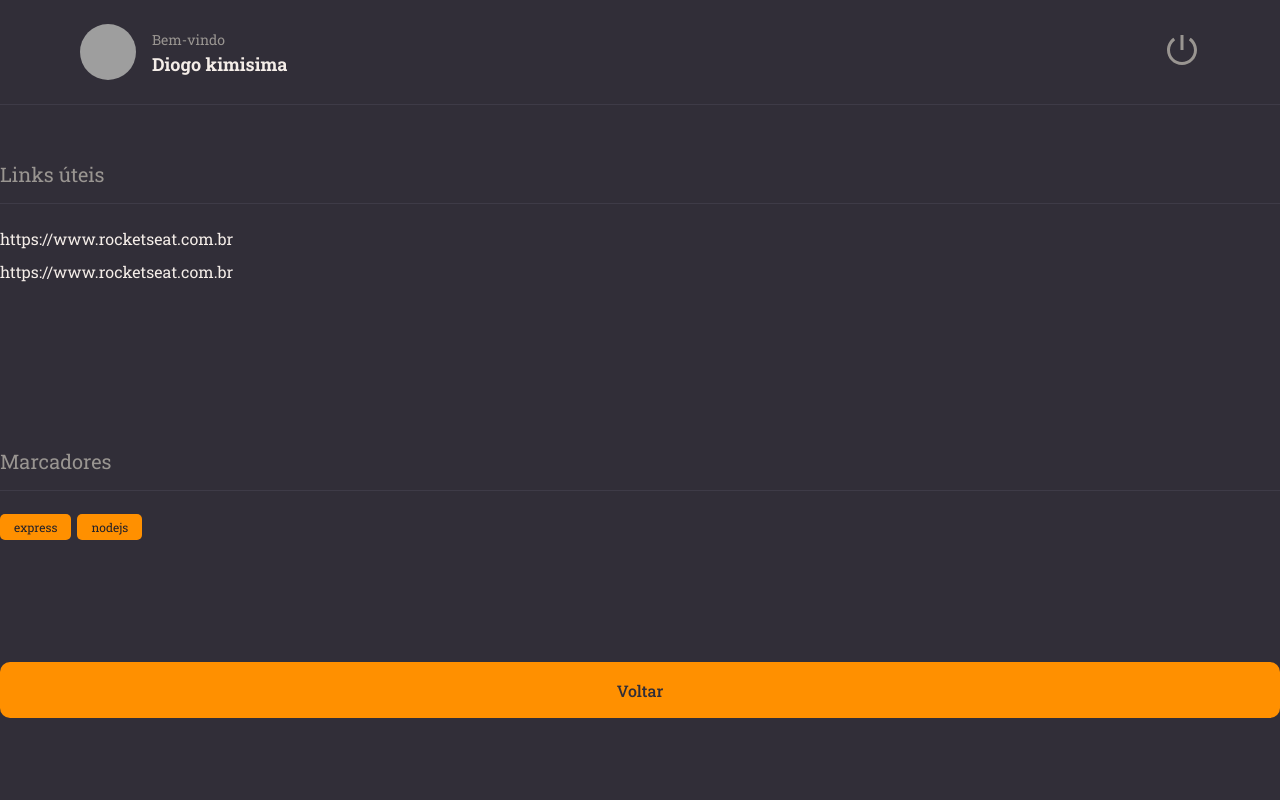
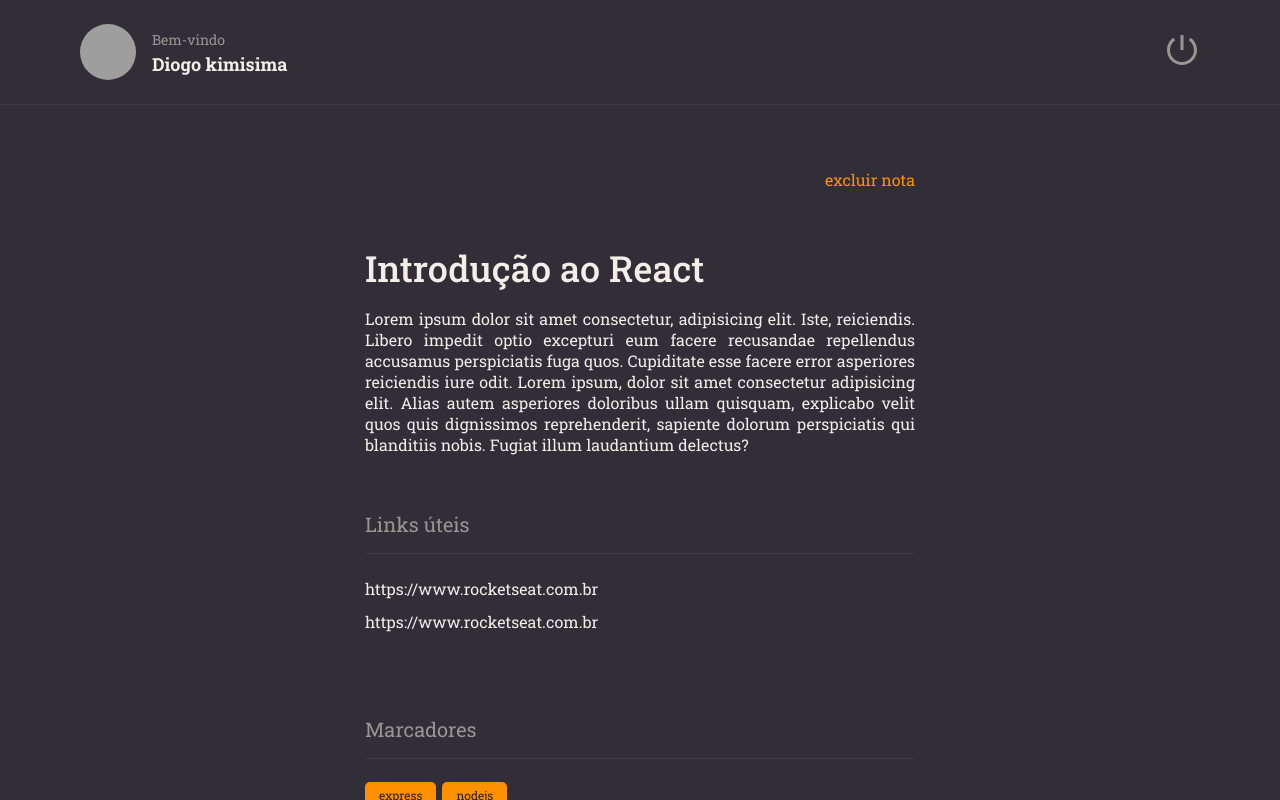
Before and after one commit to diogokimisima/RocketNotes, a React (Vite) app: page / in a window 1280 px wide. Built offline with nearby package versions, Linux system fonts and the light colour scheme; grey boxes are pictures that could not be loaded.

Commit message:
finishing the details page

```diff
--- /dev/null
+++ b/src/components/ButtonText/index.jsx
@@ -0,0 +1,17 @@
+import { Container } from './style';
+import PropsTypes from 'prop-types';
+
+export function ButtonText({ title, ...rest }) {
+    return (
+        <Container
+            type='button'
+            {...rest}
+        >
+            {title}
+        </Container>
+    );
+}
+
+ButtonText.propTypes = {
+    title: PropsTypes.string.isRequired,
+}
--- /dev/null
+++ b/src/components/ButtonText/style.js
@@ -0,0 +1,9 @@
+import styled from "styled-components";
+
+export const Container = styled.button`
+    background: none;
+    color: ${({ theme }) => theme.COLORS.ORANGE};
+
+    border: none;
+    font-size: 16px;
+`
--- a/src/pages/Details/index.jsx
+++ b/src/pages/Details/index.jsx
@@ -1,13 +1,22 @@
-import { Container, Links } from "./styles.js";
+import { Container, Links, Content } from "./styles.js";
 import { Header } from "../../components/Header";
 import { Button } from "../../components/Button";
 import { Section } from "../../components/Sections";
 import { Tag } from "../../components/Tag";
+import { ButtonText } from "../../components/ButtonText/index.jsx";
 
 export function Details() {
   return (
     <Container>
-      <Header/>
+      <Header />
+
+      <main>
+        <Content>
+          <ButtonText title="excluir nota" />
+
+          <h1>Introdução ao React</h1>
+
+          <p>Lorem ipsum dolor sit amet consectetur, adipisicing elit. Iste, reiciendis. Libero impedit optio excepturi eum facere recusandae repellendus accusamus perspiciatis fuga quos. Cupiditate esse facere error asperiores reiciendis iure odit. Lorem ipsum, dolor sit amet consectetur adipisicing elit. Alias autem asperiores doloribus ullam quisquam, explicabo velit quos quis dignissimos reprehenderit, sapiente dolorum perspiciatis qui blanditiis nobis. Fugiat illum laudantium delectus?</p>
 
           <Section title="Links úteis">
             <Links>
@@ -17,11 +26,13 @@ export function Details() {
           </Section>
 
           <Section title="Marcadores">
-          <Tag title="express"/>
-          <Tag title="nodejs"/>
+            <Tag title="express" />
+            <Tag title="nodejs" />
           </Section>
 
-      <Button title="Voltar"/>
+          <Button title="Voltar" />
+        </Content>
+      </main>
     </Container>
   )
 }
--- a/src/pages/Details/styles.js
+++ b/src/pages/Details/styles.js
@@ -9,6 +9,12 @@ export const Container = styled.div`
    grid-template-areas:
    "header"
    "content";
+
+   > main {
+      grid-area: content;
+      overflow-y: scroll;
+      padding: 64px 0;
+   }
 `;
 
 export const Links = styled.ul`
@@ -23,3 +29,27 @@ export const Links = styled.ul`
 
    }
  `;
+
+ export const Content = styled.div`
+   max-width: 550px;
+   margin: 0 auto;
+
+   display: flex;
+   flex-direction: column;
+
+   > button:first-child {
+      align-self: end;
+   }
+
+   > h1 {
+      font-size: 36px;
+      font-weight: 500;
+      padding-top: 54px;
+   }
+
+   > p {
+      font-size: 16px;
+      margin-top: 16px;
+      text-align: justify;
+   }
+ `
```
Lines whose indentation alone changed are shown as unchanged.
